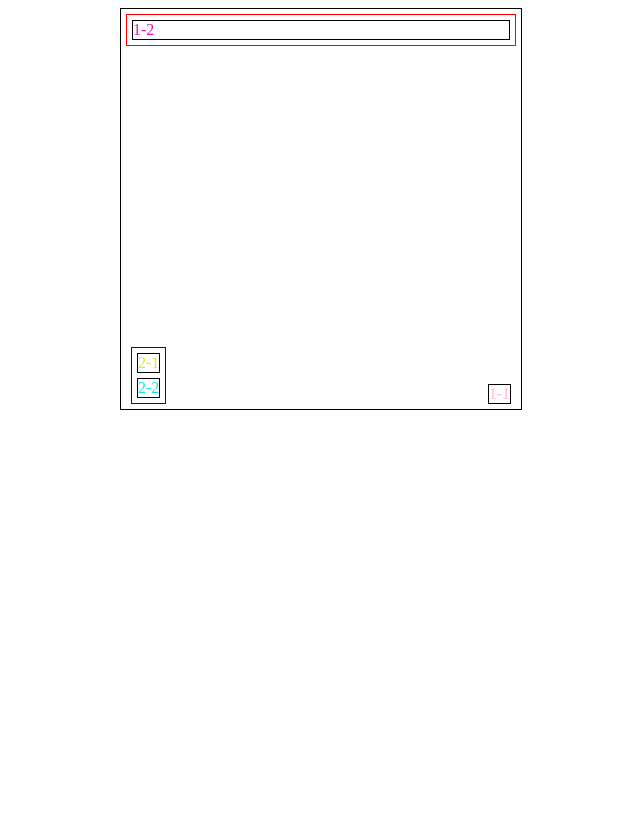
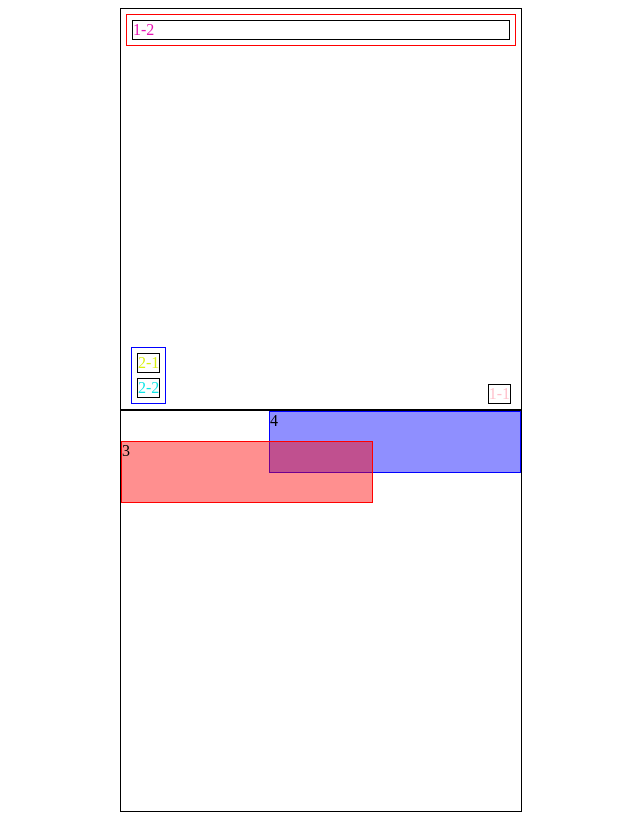
Before and after one commit to Svemiliva/js, a plain HTML site: page task51.html in a window 1280 px wide. Shown: the whole page, without its empty margins (319-959 px from the left). Drawn offline with Linux system fonts and the light colour scheme.

Commit message:
relative

```diff
--- a/51style.css
+++ b/51style.css
@@ -39,3 +39,28 @@
     border: 1px solid black;
     margin: 5px;
 }
+#element-3 {
+    border: 1px solid red;
+    background-color: #ff000070;
+    height: 60px;
+    width: 250px;
+    position: absolute;
+    top: 30px;
+    z-index: 10;
+}
+#element-3:hover {
+    border: 5px solid yellow;
+}
+#element-4 {
+    border: 1px solid #0000ff;
+    background-color: #0000ff70;
+    height: 60px;
+    width: 250px;
+    position: absolute;
+    right: 0px;
+    z-index: 9;
+
+}
+#element-4:hover {
+    border: 5px solid yellow;
+}
--- a/task51.html
+++ b/task51.html
@@ -18,5 +18,11 @@
             <div id="pod-element2-2">2-2</div>
         </div>
     </div>
+    <div id="app">
+        <div id="element-3">3
+        </div>
+        <div id="element-4">4
+        </div>
+    </div>
 </body>
 </html>
```
